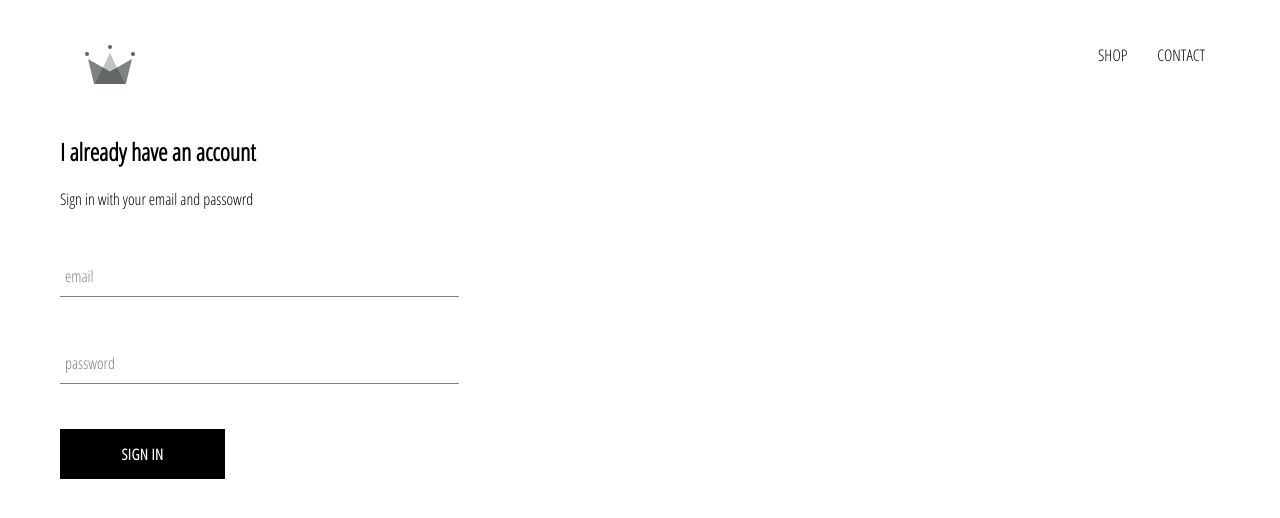
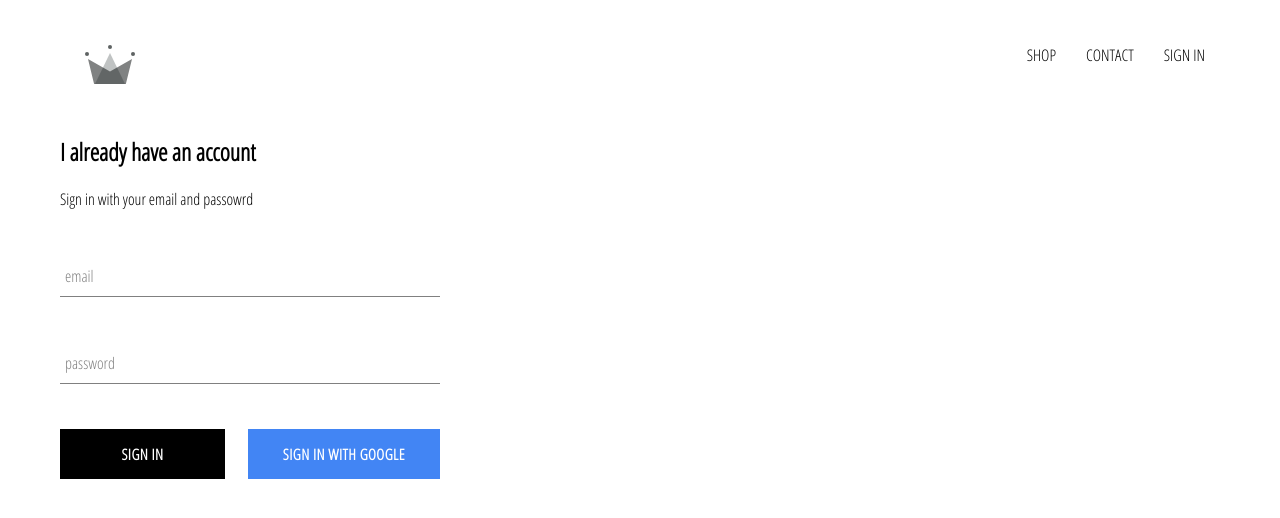
Before and after one commit to danskui/ecom-app, a React (Create React App) app: page /signin in a window 1280 px wide. Shown: the top 518 px of the page. Built offline with nearby package versions, Linux system fonts and the light colour scheme; no server answers.

Commit message:
integrated firebase into application and added sign in with google

```diff
--- a/package.json
+++ b/package.json
@@ -6,6 +6,7 @@
     "@testing-library/jest-dom": "^4.2.4",
     "@testing-library/react": "^9.4.0",
     "@testing-library/user-event": "^7.2.1",
+    "firebase": "^7.15.5",
     "node-sass": "^4.13.1",
     "react": "^16.12.0",
     "react-dom": "^16.12.0",
--- a/src/App.css
+++ b/src/App.css
@@ -7,3 +7,7 @@ a {
     text-decoration: none;
     color: black;
 }
+
+* {
+    box-sizing: border-box;
+}
--- a/src/App.js
+++ b/src/App.js
@@ -7,12 +7,36 @@ import HomePage from './pages/homepage/homepage.component';
 import ShopPage from './pages/shop/shop.component.jsx';
 import Header from './components/header/header.component.jsx';
 import SignInAndSignUpPage from './pages/sign-in-and-sign-up/sign-in-and-sign-up.component';
+import { auth } from './firebase/firebase.utils';
 
 
-function App() {
+class App extends React.Component {
+  constructor() {
+    super();
+
+    this.state = {
+      currentUser: null
+    }
+  }
+
+  unsubscribeFromAuth = null;
+
+  componentDidMount() {
+    this.unsubscribeFromAuth = auth.onAuthStateChanged(user => {
+      this.setState({ currentUser: user });
+
+      console.log(user);
+    })
+  }
+
+  componentWillUnmount() {
+    this.unsubscribeFromAuth();
+  }
+
+  render() {
     return (
       <div>
-      <Header />
+        <Header currentUser={this.state.currentUser} />
         <Switch>
           <Route exact path='/' component={HomePage} />
           <Route path='/shop' component={ShopPage} />
@@ -21,5 +45,6 @@ function App() {
       </div>
     );
   }
+}
 
 export default App;
--- a/src/components/custom-botton/custom-button.component.jsx
+++ b/src/components/custom-botton/custom-button.component.jsx
@@ -2,8 +2,10 @@ import React from 'react';
 
 import './custom-button.styles.scss';
 
-const CustomButton = ({ children, ...otherProps }) => (
-    <button className='custom-button' {...otherProps}>
+const CustomButton = ({ children, isGoogleSignIn, ...otherProps }) => (
+    <button className={`${isGoogleSignIn ? 'google-sign-in' : ''} custom-button`}
+        {...otherProps}
+    >
         {children}
     </button>
 )
--- a/src/components/custom-botton/custom-button.styles.scss
+++ b/src/components/custom-botton/custom-button.styles.scss
@@ -19,4 +19,14 @@
     color: black;
     border: 1px solid black;
   }
+
+  &.google-sign-in {
+    background-color: #4285f4;
+    color: white;
+
+    &:hover {
+      background-color: #357ae8;
+      border: none;
+    }
+  }
 }
--- a/src/components/header/header.component.jsx
+++ b/src/components/header/header.component.jsx
@@ -1,11 +1,13 @@
 import React from 'react';
 import { Link } from 'react-router-dom';
+
+import { auth } from '../../firebase/firebase.utils';
 
 import { ReactComponent as Logo } from '../../assets/crown.svg';
 
 import './header.styles.scss';
 
-const Header = () => (
+const Header = ({ currentUser }) => (
     <div className='header'>
         <Link className='logo-container' to="/">
             <Logo className='logo' />
@@ -17,6 +19,12 @@ const Header = () => (
             <Link className='option' to='/shop'>
                 CONTACT
             </Link>
+            {
+                currentUser ?
+                <div className='option' onClick={() => auth.signOut()}>SIGN OUT</div>
+                :
+                <Link className='option' to='/signin'>SIGN IN</Link>
+            }
         </div>
     </div>
 )
--- a/src/components/sign-in/sign-in.component.jsx
+++ b/src/components/sign-in/sign-in.component.jsx
@@ -2,6 +2,8 @@ import React from 'react';
 
 import FormInput from '../form-input/form-input.component';
 import CustomButton from '../custom-botton/custom-button.component';
+
+import { signInWithGoogle } from '../../firebase/firebase.utils';
 
 import './sign-in.styles.scss';
 
@@ -44,7 +46,13 @@ class SignIn extends React.Component{
                     label="password"
                     required
                     />
-                    <CustomButton type="submit"> Sign In </CustomButton>
+                    <div className='buttons'>
+                        <CustomButton type="submit"> Sign In </CustomButton>
+                        <CustomButton onClick={signInWithGoogle} isGoogleSignIn>
+                            Sign in with Google
+                        </CustomButton>
+                    </div>
+
                 </form>
             </div>
         );
--- a/src/components/sign-in/sign-in.styles.scss
+++ b/src/components/sign-in/sign-in.styles.scss
@@ -1,9 +1,14 @@
 .sign-in {
-    width: 30vw;
+    width: 380px;
     display: flex;
     flex-direction: column;
 
     .title {
         margin: 10px 0;
     }
+
+    .buttons {
+        display: flex;
+        justify-content: space-between;
+    }
 }
--- /dev/null
+++ b/src/firebase/firebase.utils.js
@@ -0,0 +1,25 @@
+import firebase from 'firebase/app';
+import 'firebase/firestore';
+import 'firebase/auth';
+
+const config = {
+    apiKey: "AIzaSyD2FR_bT2HYyDaE1VJ94NEN7RRjcvz2JOI",
+        authDomain: "react-ecom-db-409a8.firebaseapp.com",
+            databaseURL: "https://react-ecom-db-409a8.firebaseio.com",
+                projectId: "react-ecom-db-409a8",
+                    storageBucket: "react-ecom-db-409a8.appspot.com",
+                        messagingSenderId: "122861294069",
+                            appId: "1:122861294069:web:fea1907bb0fcf28ab390bc",
+                                measurementId: "G-W8GMJ0PEBP"
+};
+
+firebase.initializeApp(config);
+
+export const auth = firebase.auth();
+export const firestore = firebase.firestore();
+
+const provider = new firebase.auth.GoogleAuthProvider();
+provider.setCustomParameters({ prompt: 'select_account' });
+export const signInWithGoogle = () => auth.signInWithPopup(provider);
+
+export default firebase;
```
Also changed, not shown: 1 other file (tests, documents, lock files or other folders). Lines whose indentation alone changed are shown as unchanged.
